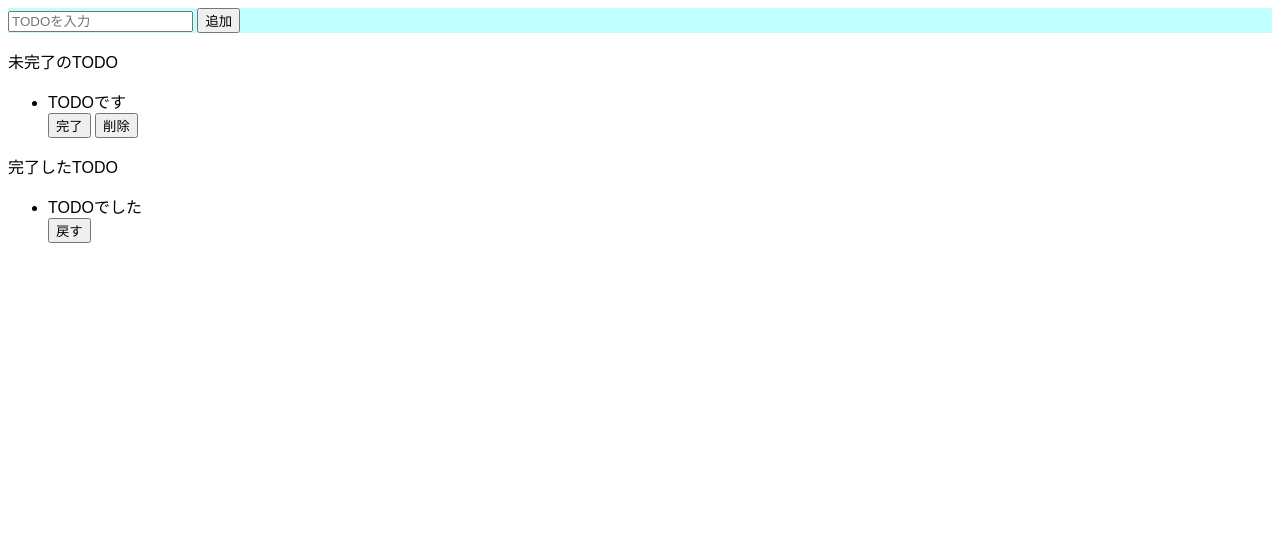
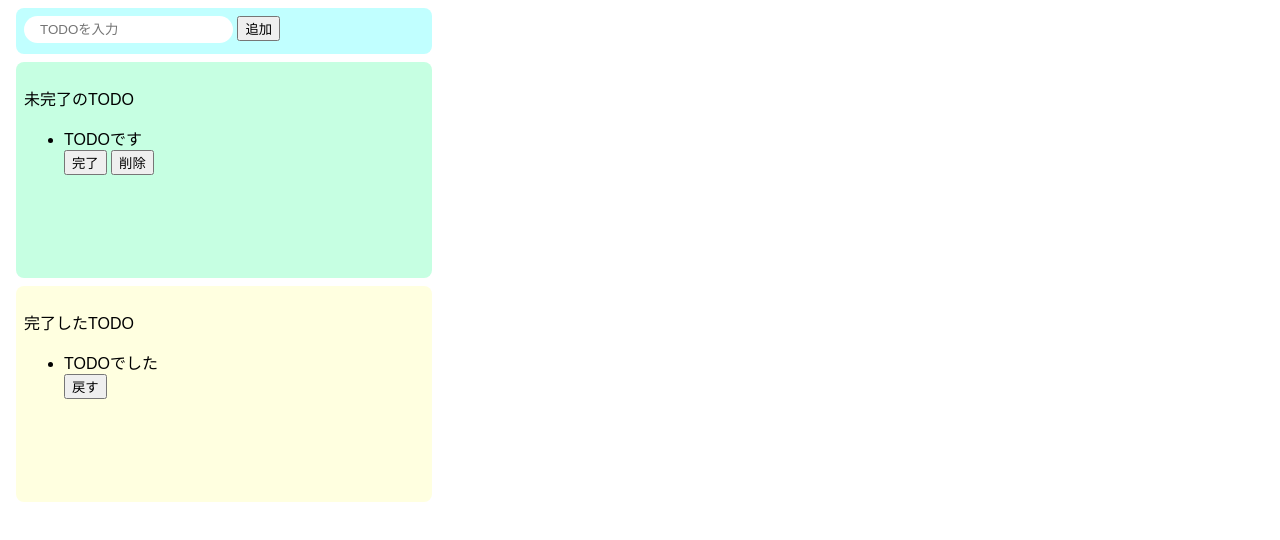
Before and after one commit to march-75/js_ToDo, a website built with Parcel: page index.html in a window 1280 px wide. Built offline with nearby package versions, Linux system fonts and the light colour scheme.

Commit message:
20210114_04

```diff
--- a/index.html
+++ b/index.html
@@ -10,7 +10,7 @@
       <input placeholder="TODOを入力" />
       <button>追加</button>
     </div>
-    <div class="imcomplete-area">
+    <div class="incomplete-area">
       <p>未完了のTODO</p>
       <ul>
         <div>
--- a/src/styles.css
+++ b/src/styles.css
@@ -2,6 +2,37 @@ body {
   font-family: sans-serif;
 }
 
+input {
+  border-radius: 16px;
+  border: none;
+  padding: 6px 16px;
+  outline: none;
+}
+
+button {
+}
+
 .input-area {
   background-color: #c1ffff;
+  width: 400px;
+  height: 30px;
+  padding: 8px;
+  margin: 8px;
+  border-radius: 8px;
 }
+.incomplete-area {
+  background-color: #c6ffe2;
+  width: 400px;
+  min-height: 200px;
+  padding: 8px;
+  margin: 8px;
+  border-radius: 8px;
+}
+.complete-area {
+  background-color: #ffffe0;
+  width: 400px;
+  min-height: 200px;
+  padding: 8px;
+  margin: 8px;
+  border-radius: 8px;
+}
```
